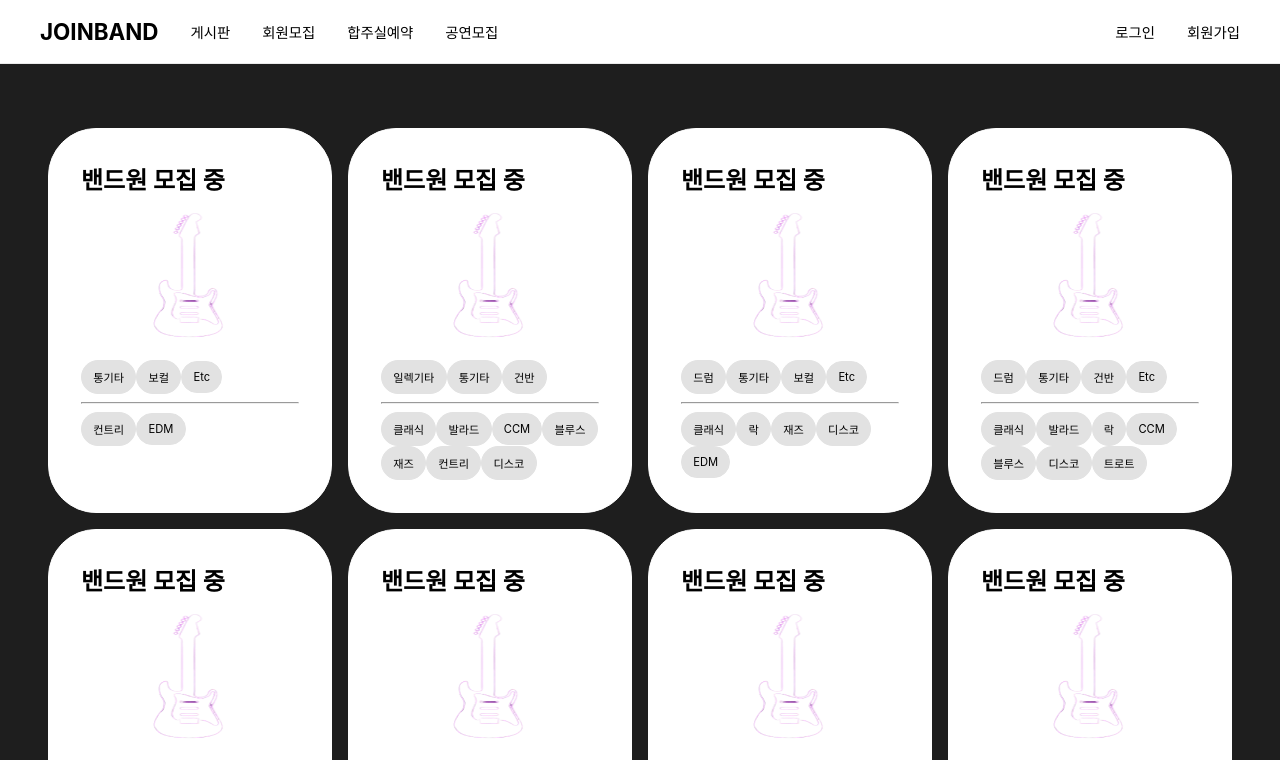
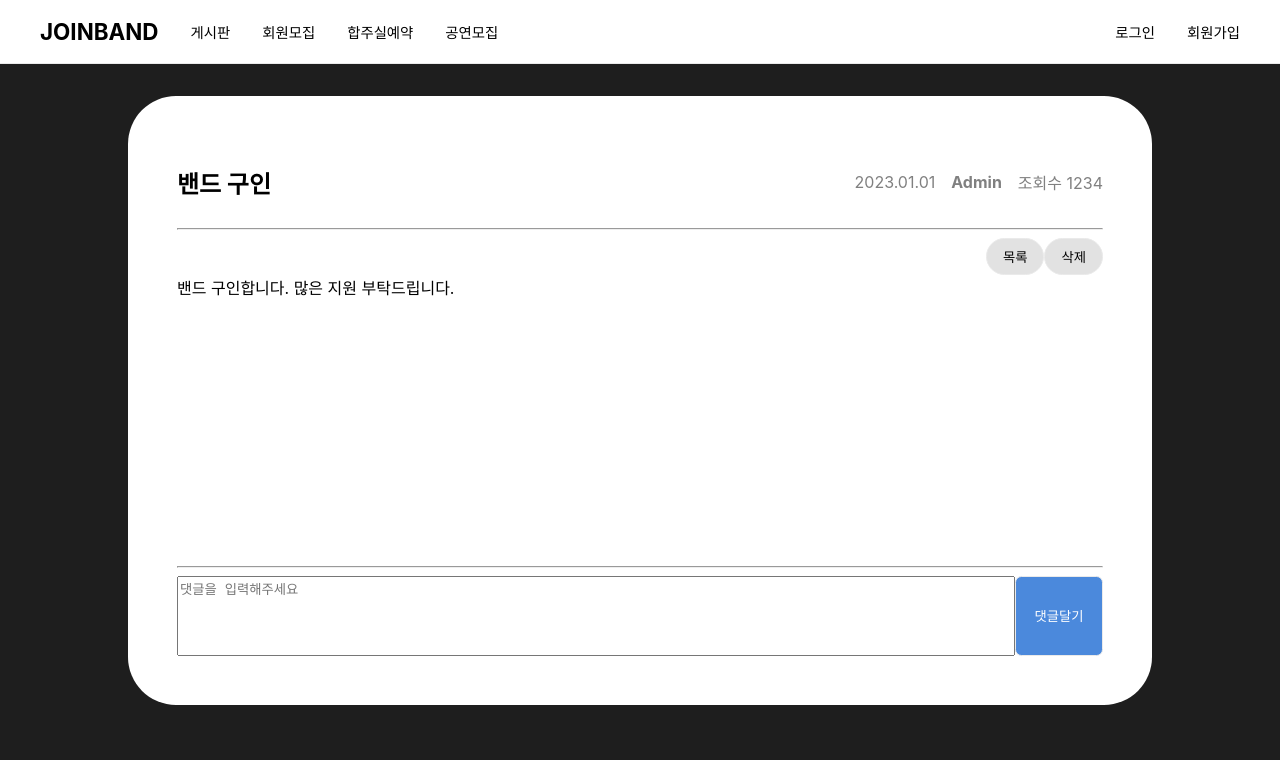
Before and after one commit to dldvk9999/joinband, a Next.js app: page /memberjoin in a window 1280 px wide. Shown: the top 760 px of the page. Built offline with nearby package versions, Linux system fonts and the light colour scheme.

Commit message:
Memberjoin - add write/contents page, set routing

```diff
--- /dev/null
+++ b/components/Memberjoin/Contents/Contents.module.scss
@@ -0,0 +1,69 @@
+.contents {
+    @include view(flex, center, center);
+    flex-direction: column;
+    width: 100%;
+    min-height: 100vh;
+    padding: 6rem 0;
+    & > div {
+        @include border-radius(1px solid transparent, 3rem);
+        @include bcolor($white, $black);
+        padding: 3rem;
+        width: 80%;
+    }
+}
+
+.contentHeader {
+    @include view(flex, space-between, center);
+    & > div {
+        @include view(flex, center, center);
+        color: $gray;
+        gap: 1rem;
+    }
+}
+
+.contentsContent {
+    min-height: 20rem;
+}
+
+.contentContentMenu {
+    @include view(flex, flex-end, center);
+    & > button {
+        @include bcolor($lightgray, $black);
+        @include area(fit-content, fit-content);
+        padding: 0.5rem 1rem;
+    }
+}
+
+.contentWrite {
+    @include view(flex, center, center);
+    & > button {
+        height: 5rem;
+        border-radius: 0.4rem;
+    }
+}
+
+.contentWriteComment {
+    width: 100%;
+    height: 5rem;
+    resize: none;
+}
+
+@media (max-width: 500px) {
+    .contentHeader > div {
+        gap: 0.5rem;
+        & > p {
+            font-size: 0.7rem;
+        }
+    }
+}
+
+@media (max-width: 550px) {
+    .contents > div {
+        padding: 3rem 1.5rem;
+        width: 100%;
+    }
+
+    .contentContentMenu > button {
+        font-size: 0.5rem;
+    }
+}
--- /dev/null
+++ b/components/Memberjoin/Contents/Contents.tsx
@@ -0,0 +1,55 @@
+import { useRouter } from "next/router";
+import { useEffect, useState } from "react";
+import styles from "./Contents.module.scss";
+import Link from "next/link";
+
+export default function Contents() {
+    const router = useRouter();
+    const { params } = router.query;
+    const [number, setNumber] = useState(1);
+
+    // 게시물 삭제
+    function deleteContent() {
+        if (confirm("게시물을 삭제하시겠습니까?")) {
+            alert(number + " 삭제완료");
+        }
+    }
+
+    useEffect(() => {
+        setNumber(~~params! ? ~~params! : 1);
+    }, [params]);
+
+    return (
+        <main>
+            <section className={styles.contents}>
+                <div>
+                    <div className={styles.contentHeader}>
+                        <h1>밴드 구인</h1>
+                        <div>
+                            <p>2023.01.01</p>
+                            <p>
+                                <Link href={"/user/admin"}>
+                                    <b>Admin</b>
+                                </Link>
+                            </p>
+                            <p>조회수 1234</p>
+                        </div>
+                    </div>
+                    <hr />
+                    <div className={styles.contentsContent}>
+                        <div className={styles.contentContentMenu}>
+                            <button onClick={() => (window.location.href = "/memberjoin")}>목록</button>
+                            <button onClick={deleteContent}>삭제</button>
+                        </div>
+                        밴드 구인합니다. 많은 지원 부탁드립니다.
+                    </div>
+                    <hr />
+                    <div className={styles.contentWrite}>
+                        <textarea className={styles.contentWriteComment} placeholder={"댓글을 입력해주세요"}></textarea>
+                        <button>댓글달기</button>
+                    </div>
+                </div>
+            </section>
+        </main>
+    );
+}
--- a/components/Memberjoin/Memberjoin.module.scss
+++ b/components/Memberjoin/Memberjoin.module.scss
@@ -1,10 +1,23 @@
 .memberjoin {
+    @include view(flex, center, center);
+    flex-direction: column;
+}
+
+.memberjoinSection {
     @include view(grid, flex-start, center);
     grid-template-columns: repeat(4, 1fr);
+    align-items: stretch;
     gap: 1rem;
     min-height: 100vh;
-    padding: 8rem 3rem 0rem 3rem;
+    padding: 1rem 3rem;
     margin: 0 auto;
+}
+
+.memberjoinWrite {
+    @include view(flex, flex-end, center);
+    @include border-radius(1px solid transparent, 3rem);
+    width: 100%;
+    padding: 6rem 3rem 0;
 }
 
 .memberjoinCards {
@@ -13,7 +26,6 @@
     padding: 2rem;
     overflow-y: hidden;
     height: 100%;
-    cursor: pointer;
     & > h2 {
         display: block;
         overflow-x: hidden;
--- a/components/Memberjoin/Memberjoin.tsx
+++ b/components/Memberjoin/Memberjoin.tsx
@@ -2,6 +2,7 @@ import styles from "./Memberjoin.module.scss";
 import Image from "next/image";
 import { useCallback, useEffect, useRef, useState } from "react";
 import { useInView } from "react-intersection-observer";
+import Link from "next/link";
 
 const partList = ["드럼", "일렉기타", "통기타", "건반", "보컬", "Etc"];
 const songType = ["클래식", "발라드", "락", "CCM", "블루스", "재즈", "컨트리", "디스코", "트로트", "EDM"];
@@ -9,7 +10,7 @@ const songType = ["클래식", "발라드", "락", "CCM", "블루스", "재즈",
 export default function Memberjoin() {
     const [cards, setCards] = useState([]);
     const [loading, setLoading] = useState("Loading...");
-    const page = useRef(1);
+    const page = useRef(0);
     const [ref, inView] = useInView();
 
     // 회원 모집 글 불러오기
@@ -42,8 +43,9 @@ export default function Memberjoin() {
     // 밴드 구인 카드 출력 (한번에 10개씩)
     function pushCard() {
         let result: any = [];
-        for (let i = 0; i < 10; i++) {
+        for (let i = page.current * 10; i < page.current * 10 + 10; i++) {
             result.push(
+                <Link href={"/memberjoin/" + i}>
                     <div className={styles.memberjoinCards} key={"memberjoin-cards-" + i}>
                         <h2>밴드원 모집 중</h2>
                         <Image
@@ -60,6 +62,7 @@ export default function Memberjoin() {
                             {random("song")}
                         </div>
                     </div>
+                </Link>
             );
         }
         setCards((c) => c.concat(result));
@@ -71,9 +74,20 @@ export default function Memberjoin() {
         }
     }, [fetch, inView]);
 
+    useEffect(() => {
+        getCards();
+    }, []);
+
     return (
         <main>
-            <section className={styles.memberjoin}>{cards}</section>
+            <div className={styles.memberjoin}>
+                <div className={styles.memberjoinWrite}>
+                    <Link href={"/memberjoinwrite"}>
+                        <button>작성하기</button>
+                    </Link>
+                </div>
+                <section className={styles.memberjoinSection}>{cards}</section>
+            </div>
             <div ref={ref} className={styles.memberjoinLoading}>
                 {loading}
             </div>
--- /dev/null
+++ b/pages/memberjoin/[...params].tsx
@@ -0,0 +1,5 @@
+import Contents from "../../components/Memberjoin/Contents/Contents";
+
+export default function board() {
+    return <Contents />;
+}
--- /dev/null
+++ b/pages/memberjoinwrite/index.tsx
@@ -0,0 +1,5 @@
+import Write from "../../components/Memberjoin/Write/Write";
+
+export default function boardwrite() {
+    return <Write />;
+}
```
Also changed, not shown: components/Memberjoin/Write/Write.module.scss (added, +41 -0 lines), components/Memberjoin/Write/Write.tsx (added, +49 -0 lines). Lines whose indentation alone changed are shown as unchanged.
